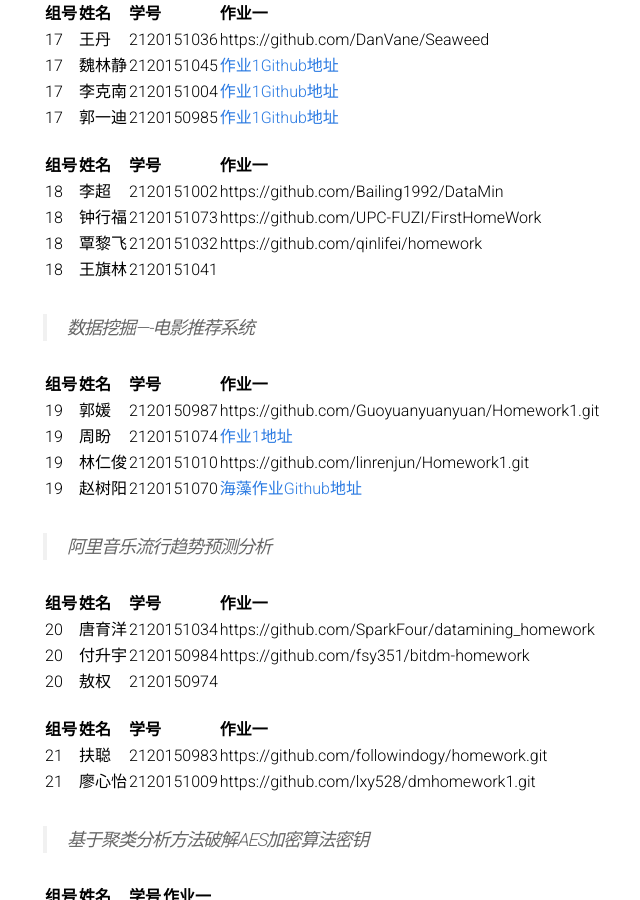
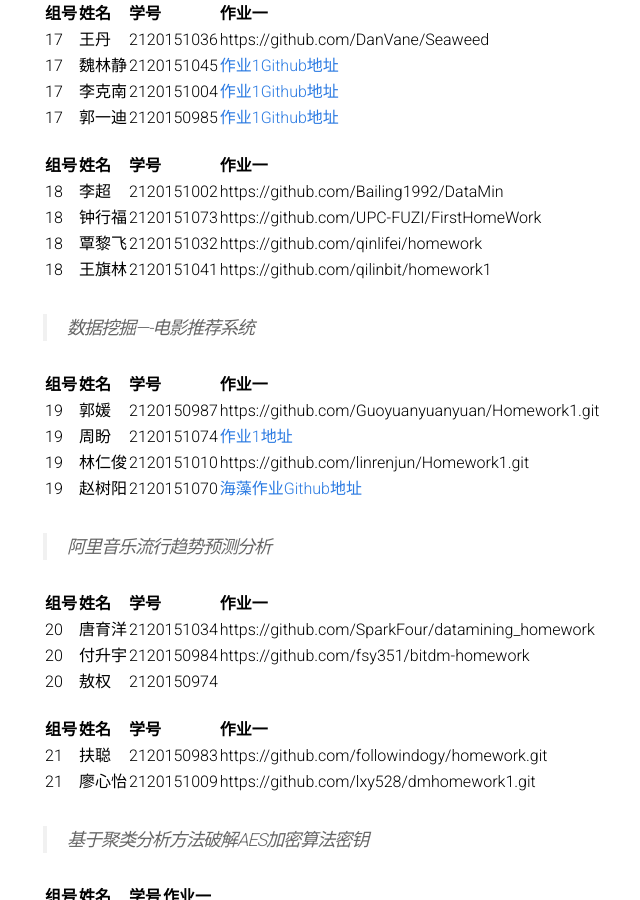
Before and after one commit to BITDM/bitdm.github.io, a Jekyll site: the page built from 2016/groups.md, in a window 1280 px wide and 900 px high, scrolled down 3375 px. Shown: the whole window, without its empty margins (197-837 px from the left). Built offline with Jekyll 4.4.1, drawn with Linux system fonts in a browser that asks for light colours; some of the changed lines change nothing that is shown.

Commit message:
Update groups.md
submit homework1

```diff
--- a/2016/groups.md
+++ b/2016/groups.md
@@ -151,7 +151,7 @@ permalink: /2016/groups/
 |18|李超|2120151002|https://github.com/Bailing1992/DataMin
 |18|钟行福|2120151073|https://github.com/UPC-FUZI/FirstHomeWork
 |18|覃黎飞|2120151032|https://github.com/qinlifei/homework
-|18|王旗林|2120151041|
+|18|王旗林|2120151041|https://github.com/qilinbit/homework1
 
 > 数据挖掘----电影推荐系统
 
```
